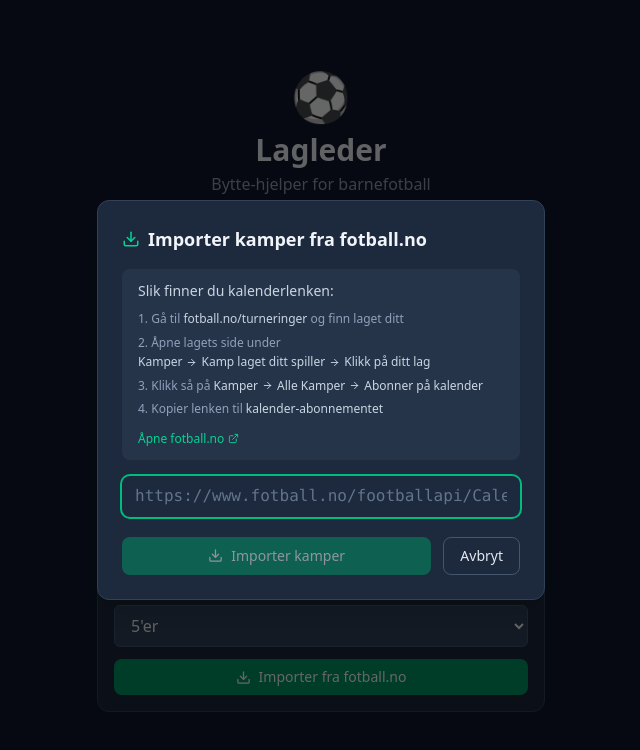
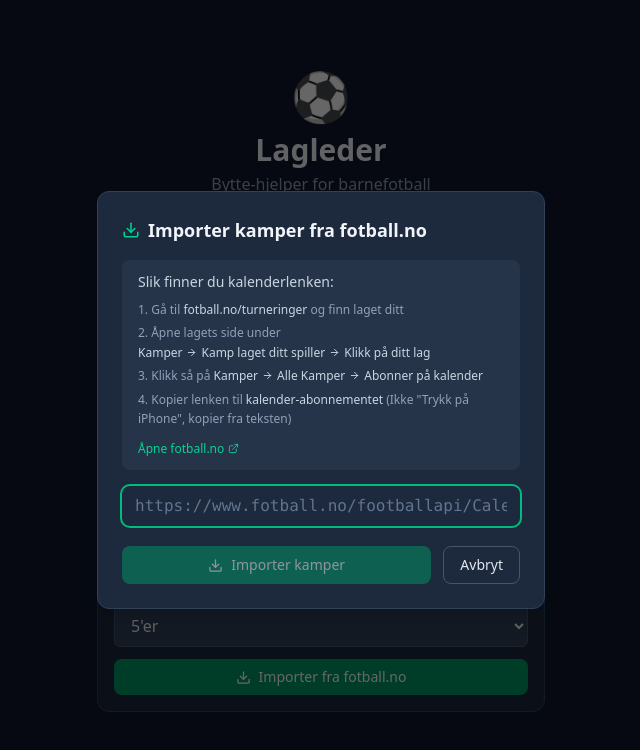
Before and after one commit to oysteinwaage/lagleder-hjelper, a React (Vite) app: page / in a window 1280 px wide. Both pictures are taken after a click on the button "Importer fra fotball.no". Shown: the top 750 px of the page, without its empty margins (319-959 px from the left). Built offline with nearby package versions, Linux system fonts and the light colour scheme.

Commit message:
litt mer tydelig oppskrift

```diff
--- a/src/components/ImportMatchesModal.tsx
+++ b/src/components/ImportMatchesModal.tsx
@@ -67,7 +67,7 @@ export function ImportMatchesModal({ onClose, onImport }: Props) {
             <li>Gå til <span className="text-slate-300">fotball.no/turneringer</span> og finn laget ditt</li>
             <li>Åpne lagets side under <span className="text-slate-300 inline-flex items-center gap-1">Kamper <ArrowRight size={11} /> Kamp laget ditt spiller <ArrowRight size={11} /> Klikk på ditt lag</span></li>
             <li>Klikk så på <span className="text-slate-300 inline-flex items-center gap-1">Kamper <ArrowRight size={11} /> Alle Kamper <ArrowRight size={11} /> Abonner på kalender</span></li>
-            <li>Kopier lenken til <span className="text-slate-300">kalender-abonnementet</span></li>
+            <li>Kopier lenken til <span className="text-slate-300">kalender-abonnementet</span> (Ikke "Trykk på iPhone", kopier fra teksten)</li>
           </ol>
           <a
             href="https://www.fotball.no/turneringer/"
```
